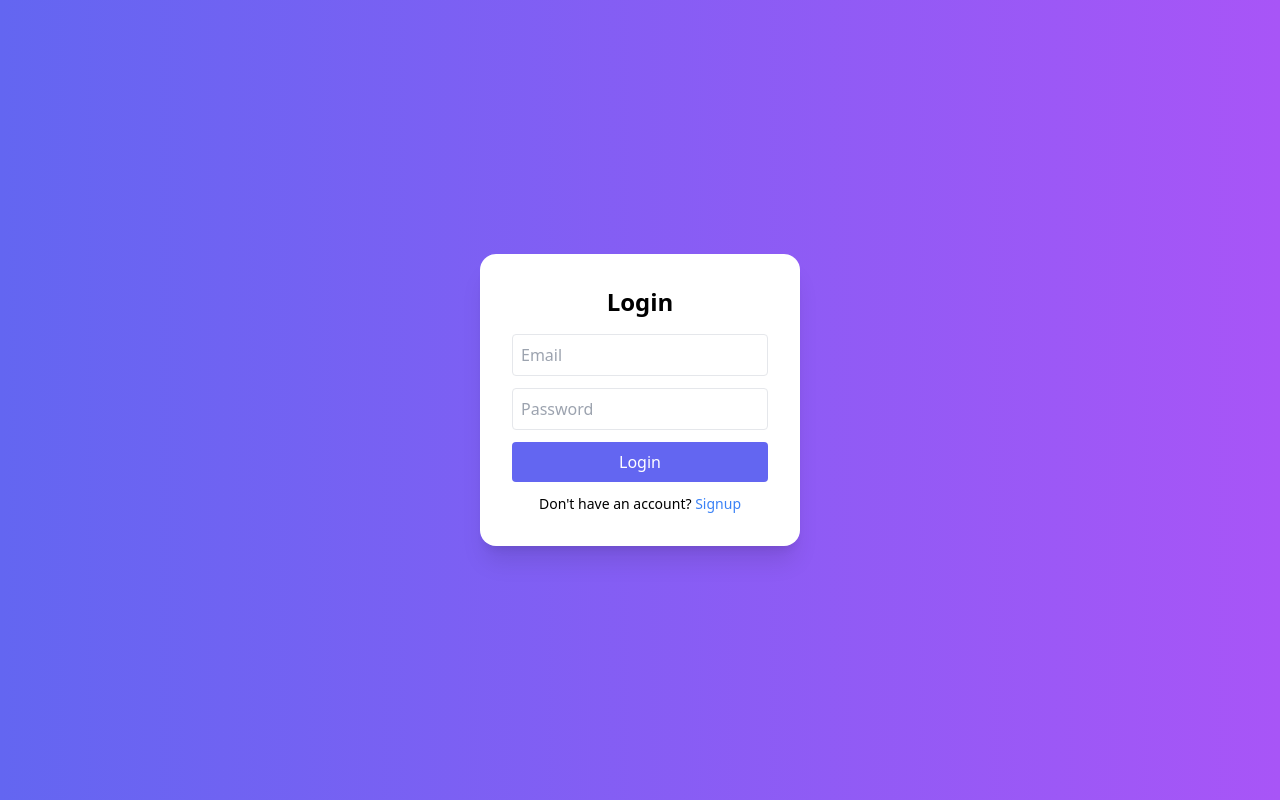
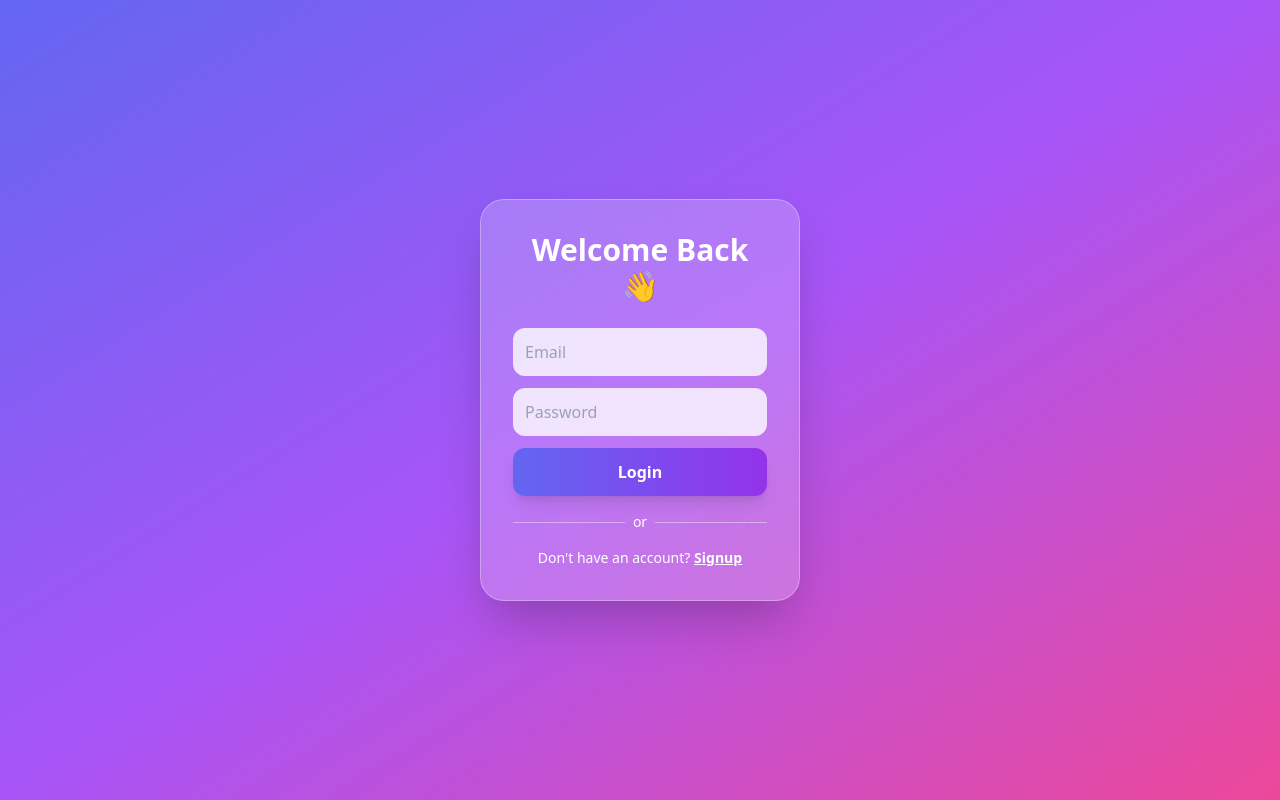
Before and after one commit to Raksha8277/Expense-Tracker, a React (Vite) app in the folder frontend/: page / in a window 1280 px wide. Built offline with nearby package versions, Linux system fonts and the light colour scheme.

Commit message:
Updated Login page

```diff
--- a/frontend/src/pages/Login.tsx
+++ b/frontend/src/pages/Login.tsx
@@ -13,32 +13,61 @@ export default function Login() {
       localStorage.setItem("token", res.data.token);
       localStorage.setItem("userId", res.data.user._id);
 
-      navigate("/dashboard"); // ✅ FIXED
+      navigate("/dashboard");
     } catch (err) {
       alert("Login failed");
     }
   };
 
   return (
-    <div className="h-screen flex items-center justify-center bg-gradient-to-r from-indigo-500 to-purple-500">
-      <div className="bg-white p-8 rounded-2xl shadow-xl w-80">
-        <h2 className="text-2xl font-bold mb-4 text-center">Login</h2>
+    <div className="h-screen flex items-center justify-center bg-gradient-to-br from-indigo-500 via-purple-500 to-pink-500">
 
-        <input className="input" placeholder="Email"
-          onChange={e => setData({...data, email:e.target.value})}/>
+      {/* Glass Card */}
+      <div className="backdrop-blur-xl bg-white/20 border border-white/30 p-8 rounded-3xl shadow-2xl w-80">
 
-        <input className="input" type="password" placeholder="Password"
-          onChange={e => setData({...data, password:e.target.value})}/>
+        {/* Title */}
+        <h2 className="text-3xl font-bold text-center text-white mb-6">
+          Welcome Back 👋
+        </h2>
 
-        <button onClick={login}
-          className="bg-indigo-500 text-white w-full py-2 rounded hover:scale-105 transition">
+        {/* Email */}
+        <input
+          className="w-full p-3 rounded-xl mb-3 bg-white/80 focus:outline-none focus:ring-2 focus:ring-indigo-400 transition"
+          placeholder="Email"
+          onChange={e => setData({ ...data, email: e.target.value })}
+        />
+
+        {/* Password */}
+        <input
+          className="w-full p-3 rounded-xl mb-3 bg-white/80 focus:outline-none focus:ring-2 focus:ring-indigo-400 transition"
+          type="password"
+          placeholder="Password"
+          onChange={e => setData({ ...data, password: e.target.value })}
+        />
+
+        {/* Button */}
+        <button
+          onClick={login}
+          className="w-full py-3 rounded-xl bg-gradient-to-r from-indigo-500 to-purple-600 text-white font-semibold shadow-lg hover:scale-105 hover:shadow-xl transition duration-300"
+        >
           Login
         </button>
 
-        <p className="text-sm mt-3 text-center">
-          Don't have an account?
-          <Link to="/signup" className="text-blue-500"> Signup</Link>
+        {/* Divider */}
+        <div className="flex items-center my-4">
+          <div className="flex-1 h-px bg-white/40"></div>
+          <span className="px-2 text-white text-sm">or</span>
+          <div className="flex-1 h-px bg-white/40"></div>
+        </div>
+
+        {/* Signup link */}
+        <p className="text-sm text-center text-white">
+          Don't have an account?{" "}
+          <Link to="/signup" className="font-semibold underline hover:text-yellow-200">
+            Signup
+          </Link>
         </p>
+
       </div>
     </div>
   );
```
